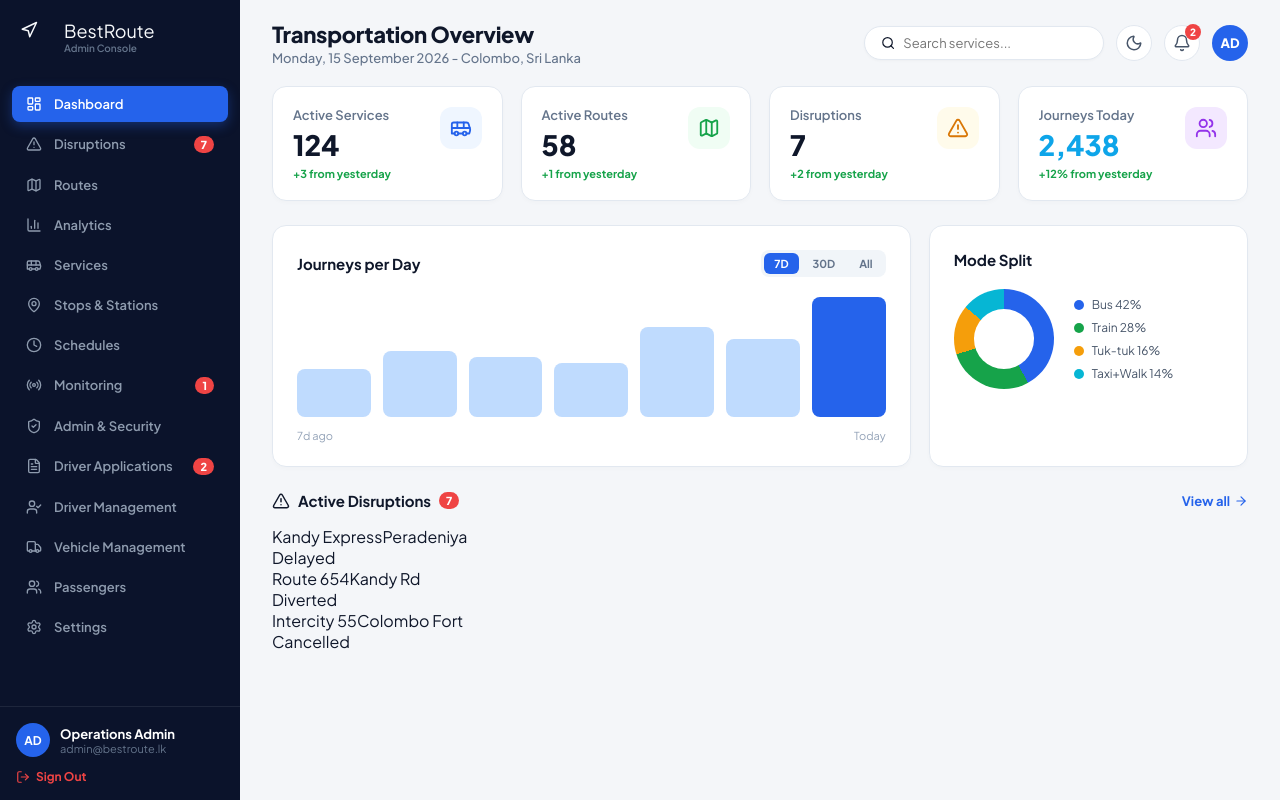
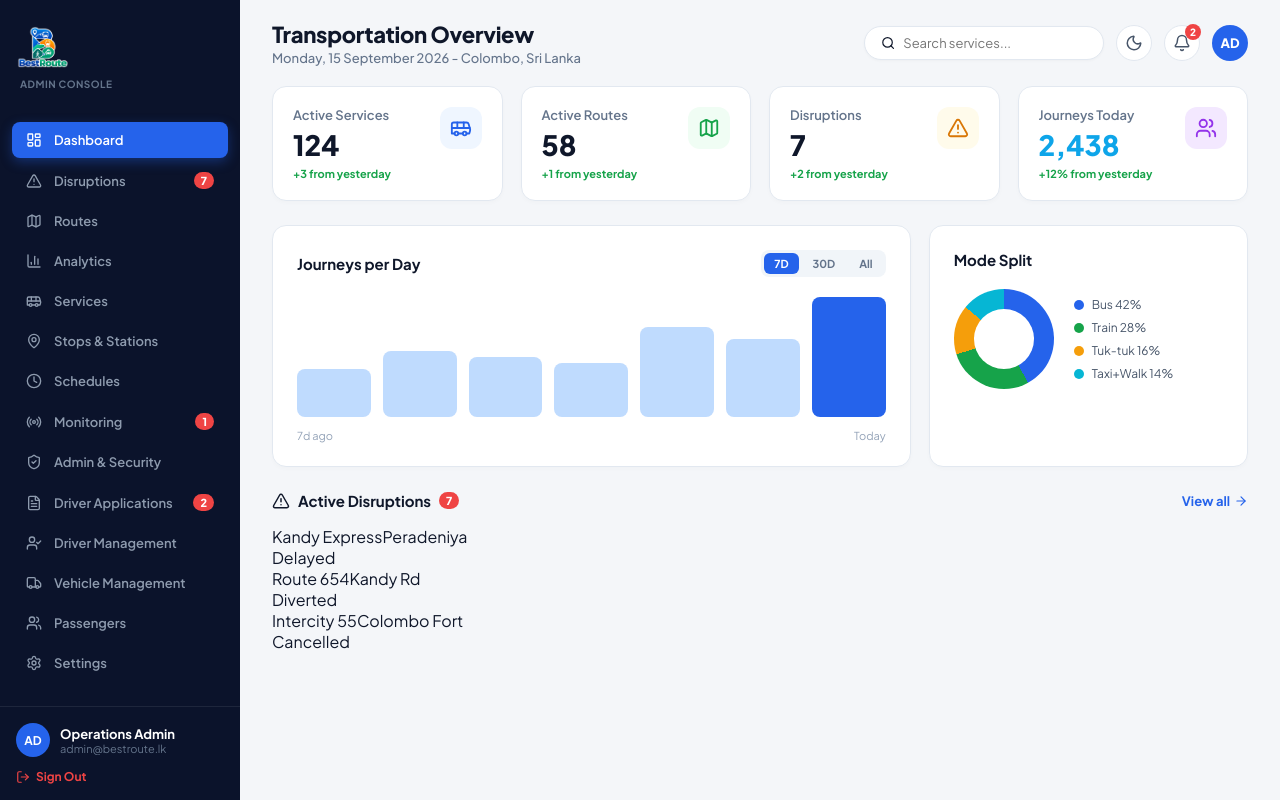
Before and after one commit to codesplash26-hackathon/codecrushers, a React (Vite) app in the folder admin-dashboard/: page / in a window 1280 px wide. Both pictures are taken after a click on the button "Sign In to Admin Console". Built offline with nearby package versions, Linux system fonts and the light colour scheme.

Commit message:
Update Sidebar.jsx

```diff
--- a/admin-dashboard/src/components/Sidebar.jsx
+++ b/admin-dashboard/src/components/Sidebar.jsx
@@ -14,10 +14,10 @@ import {
   Truck,
   Users,
   Settings,
-  LogOut,
-  Navigation
+  LogOut
 } from 'lucide-react';
 import { useAuth } from '../context/AuthContext';
+import logoImg from '../assets/logo.png';
 
 const Sidebar = ({ activeTab, setActiveTab }) => {
   const { user, logout } = useAuth();
@@ -41,15 +41,14 @@ const Sidebar = ({ activeTab, setActiveTab }) => {
 
   return (
     <div className="sidebar">
-      <div className="sidebar-header">
-        <div className="login-logo-icon" style={{ width: '32px', height: '32px', fontSize: '16px' }}>
-          <Navigation size={18} />
-        </div>
-        <div style={{ display: 'flex', flexDirection: 'column' }}>
-          <div className="login-logo-text" style={{ fontSize: '18px', lineHeight: '1.2' }}>
-            Best<span>Route</span>
-          </div>
-          <div style={{ fontSize: '10px', color: '#64748B', fontWeight: '600' }}>Admin Console</div>
+      <div className="sidebar-header" style={{ padding: '20px 16px', display: 'flex', flexDirection: 'column', alignItems: 'flex-start', gap: '4px' }}>
+        <img
+          src={logoImg}
+          alt="BestRoute Logo"
+          style={{ height: '54px', width: 'auto', objectFit: 'contain' }}
+        />
+        <div style={{ fontSize: '10px', color: '#64748B', fontWeight: '700', letterSpacing: '0.5px', textTransform: 'uppercase', paddingLeft: '4px' }}>
+          Admin Console
         </div>
       </div>
 
```
